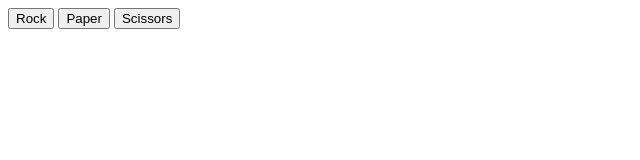
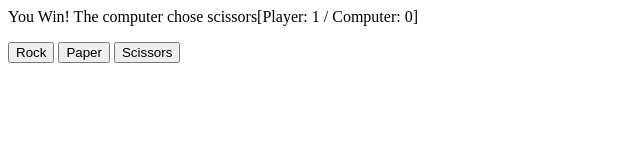
Before and after one commit to AgedFineWine/Rock-Paper-Scissors, a plain HTML site: page index.html in a window 1280 px wide. Both pictures are taken after a click on the button "Rock". Shown: the whole page, without its empty margins (0-640 px from the left). Drawn offline with Linux system fonts and the light colour scheme.

Commit message:
updated js and html: added buttons and results are displayed in html not console

```diff
--- a/index.html
+++ b/index.html
@@ -7,6 +7,10 @@
     <link rel="stylesheet" href="./style.css">
 </head>
 <body>
+    <div class="display-results">
+        <p id="result"></p>
+    </div>
+
     <button id="rock">Rock</button>
     <button id="paper">Paper</button>
     <button id="scissors">Scissors</button>
--- a/scriptFile.js
+++ b/scriptFile.js
@@ -50,18 +50,18 @@ function verdict(scoreCount, lossCount) {
 function game(playerSelection) {
     let scoreCount = 0;
     let lossCount = 0;
-    // playerSelection = playerSelection.toLowerCase();
-
+    const displayResults = document.querySelector(".display-results");
+    const result = document.querySelector('#result');
     let computerSelection = getComputerChoice();
     let resultArray = playRound(playerSelection, computerSelection);
     if ((resultArray[1]) === 0){
-        console.log(resultArray[0], `[Player: ${scoreCount} / Computer: ${lossCount}]`);
+        result.textContent = resultArray[0] + `[Player: ${scoreCount} / Computer: ${lossCount}]`;
     } else if (resultArray[1] === 2){
         scoreCount += 1;
-        console.log(resultArray[0], `[Player: ${scoreCount} / Computer: ${lossCount}]`);
+        result.textContent = resultArray[0] + `[Player: ${scoreCount} / Computer: ${lossCount}]`;
     } else if (resultArray[1] === 1){
         lossCount += 1;
-        console.log(resultArray[0], `[Player: ${scoreCount} / Computer: ${lossCount}]`);
+        result.textContent = resultArray[0] + `[Player: ${scoreCount} / Computer: ${lossCount}]`;
     }
     verdict(scoreCount, lossCount);
 }
```
